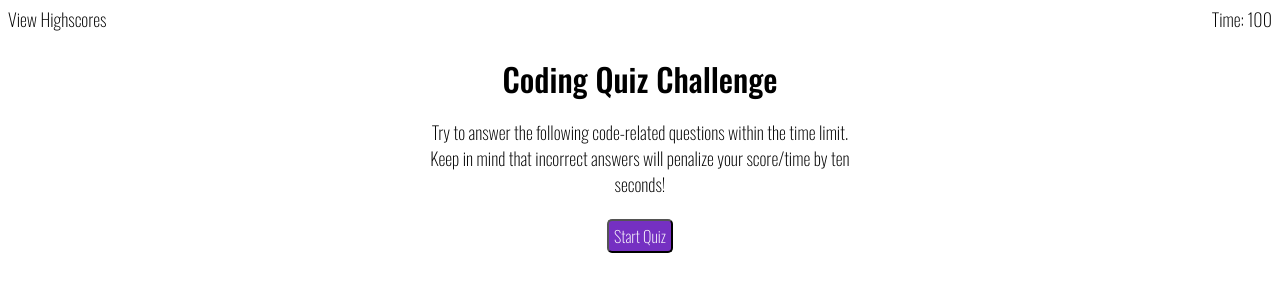
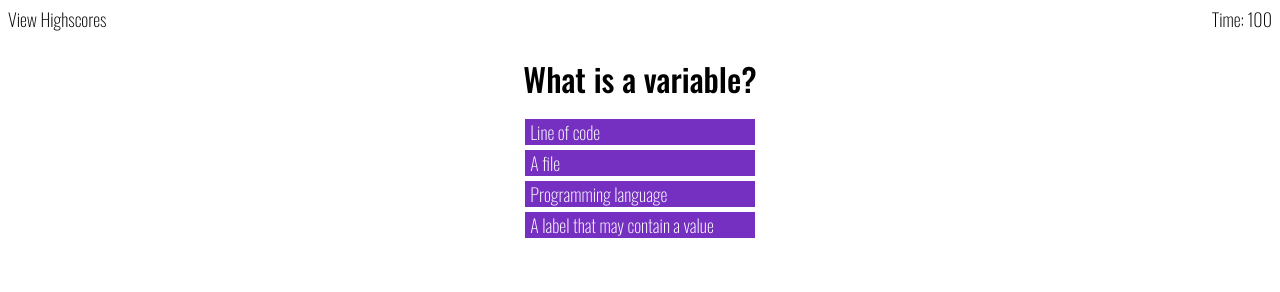
Before and after one commit to eziegler11/JS-Coding-Quiz, a plain HTML site: page index.html in a window 1280 px wide. Both pictures are taken after a click on the button "Start Quiz". Drawn offline with nearby package versions, Linux system fonts and the light colour scheme.

Commit message:
Click event created to start the quiz and display the first question. Working within JS file.

```diff
--- a/assets/script.js
+++ b/assets/script.js
@@ -31,3 +31,64 @@
 // Displays users final score based on time left and adds input box to enter initials
 // Submit button to save initials and score to local storage
 // Then displays the highscores page
+
+const questions = [
+    {
+        question: `What is a variable?`,
+        answer1: `Line of code`,
+        answer2: `A file`,
+        answer3: `Programming language`,
+        answer4: `A label that may contain a value`,
+        correctAnswer: `answer4`
+    },
+    {
+        question: `WHAT is a variable?`,
+        answer1: `Line of code`,
+        answer2: `A file`,
+        answer3: `A label that may contain a value`,
+        answer4: `Programming language`,
+        correctAnswer: `answer3`
+    },
+    {
+        question: `What is a VARIABLE?`,
+        answer1: `A label that may contain a value`,
+        answer2: `Line of code`,
+        answer3: `A file`,
+        answer4: `Programming language`,
+        correctAnswer: `answer1`
+    }
+]
+
+
+function userChose(event) {
+    console.log("Ran")
+    const clickedEl = event.target;
+    if(clickedEl.id===questions[0].correctAnswer) {
+        alert("Correct!")
+    } else {
+        alert("Incorrect")
+    }
+}
+
+document.getElementById(`questions`).addEventListener("click", userChose)
+
+
+function startQuiz () {
+    document.getElementById(`quiz-box`).classList.add(`hidden`);
+    document.getElementById(`quiz-question`).textContent=questions[0].question
+    document.getElementById(`answer1`).textContent=questions[0].answer1
+    document.getElementById(`answer2`).textContent=questions[0].answer2
+    document.getElementById(`answer3`).textContent=questions[0].answer3
+    document.getElementById(`answer4`).textContent=questions[0].answer4
+
+
+    document.getElementById(`quiz-content`).classList.remove(`hidden`);
+}
+
+document.getElementById(`quiz-start`).addEventListener(`click` , startQuiz)
+
+
+// how do I keep track of which question I am on and move to next question - ASK BCS
+// how to display if I am correct or wrong
+// how do I know I am on the last question, to submit initials (another div)
+// how to save initial and time/score to localStorage. How to display scores at any time, which will be another div. Probably want to cap the localStorage to 10 scores
--- a/assets/style.css
+++ b/assets/style.css
@@ -32,7 +32,7 @@ p {
 
 /* Main Quiz Area Styles */
 
-.quiz-box {
+#quiz-box {
     width: 35%;
     text-align: center;
 }
@@ -44,7 +44,7 @@ h1 {
 
 /* Start Quiz Button */
 
-.quiz-start {
+#quiz-start {
    background-color: rgba(117, 48, 194, 1);
    color: white;
    padding: 3px 5px;
@@ -53,6 +53,23 @@ h1 {
    font-size: 16px;
 }
 
-.quiz-start:hover {
+#quiz-start:hover {
     background-color: rgba(117, 48, 194, 0.5);
 }
+
+.hidden {
+    display: none;
+}
+
+#questions p {
+    background-color: rgba(117, 48, 194, 1);
+    color: white;
+    cursor: pointer;
+    padding-left: 5px;
+    margin-bottom: 5px;
+}
+
+#questions p:hover {
+    background-color: rgba(117, 48, 194, 0.5);
+    color: white;
+}
--- a/index.html
+++ b/index.html
@@ -16,12 +16,23 @@
         </header>
         <main>
             <div class="container">
-                <div class="quiz-box">
+                <div id="quiz-box" class="">
                     <h1>Coding Quiz Challenge</h1>
                     <p>Try to answer the following code-related questions within the time limit. Keep in mind that incorrect answers will penalize your score/time by ten seconds!</p>
-                    <button class="quiz-start">Start Quiz</button>
+                    <button id="quiz-start">Start Quiz</button>
                 </div>
-            </div>
+                <div id="quiz-content" class="hidden">
+                    <h1 id="quiz-question"></h1>
+                    <div id="questions">
+                        <p id="answer1"></p>
+                        <p id="answer2"></p>
+                        <p id="answer3"></p>
+                        <p id="answer4"></p>
+                    </div>
+                    <hr id="result-divider" class="hidden">
+                    <div id="result"></div>
+                </div>
+            </div> <!--Container-->
 
 
         <script src="./assets/script.js"></script>
```
